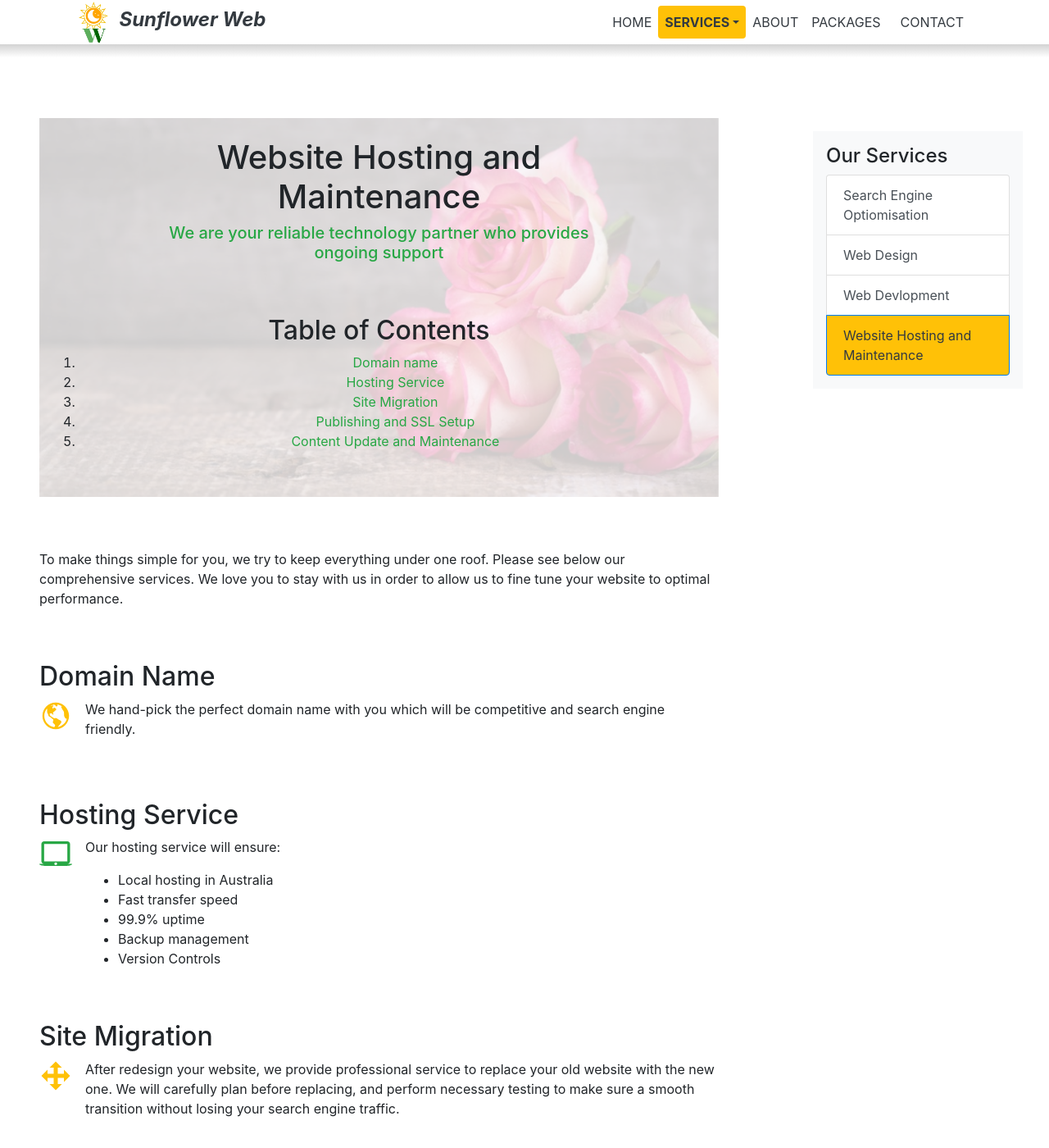
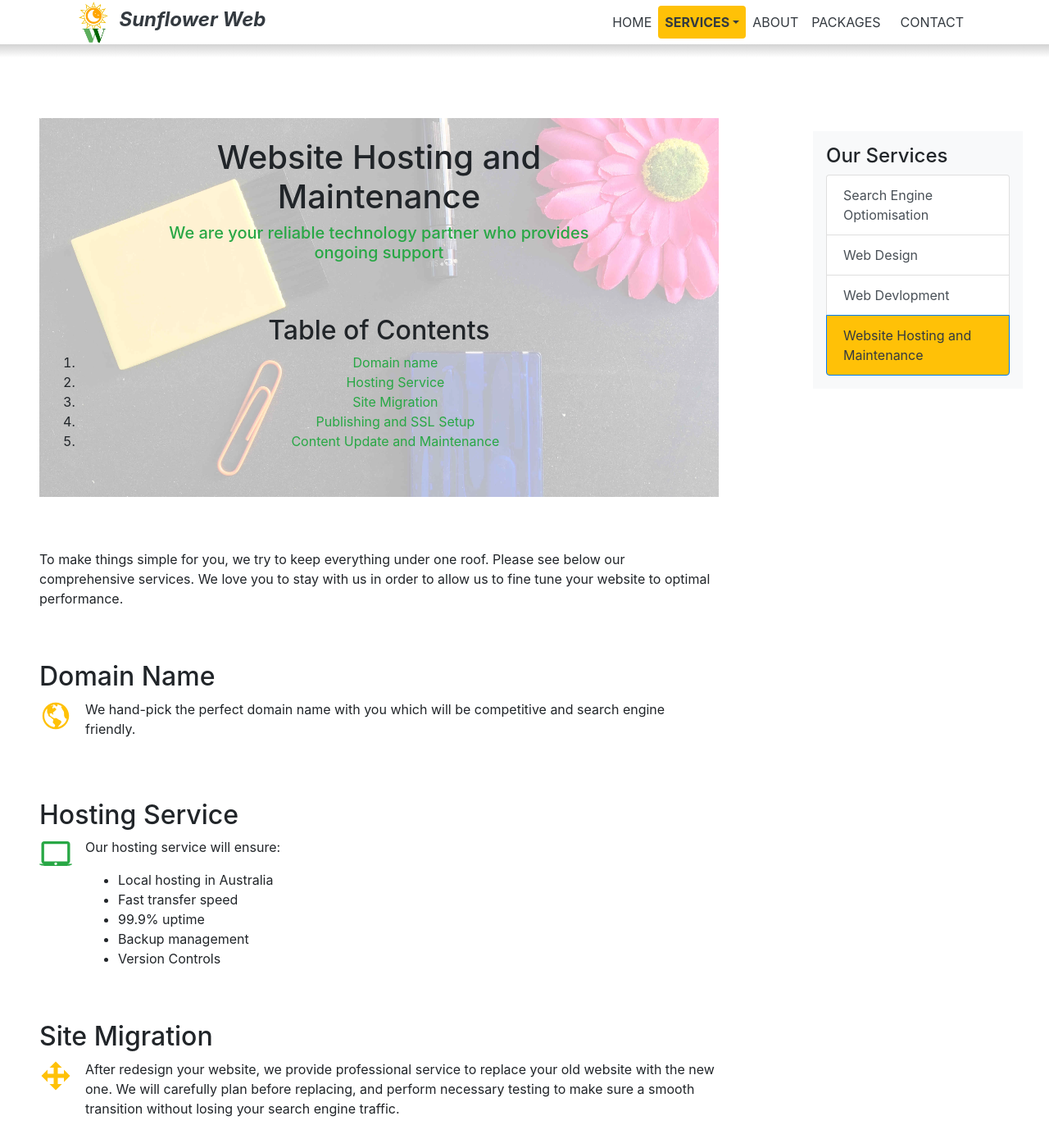
Before and after one commit to SelinaChen07/sunflowerweb, a Jekyll site: the page built from website-hosting-and-maintenance.html, in a window 1280 px wide and 1400 px high. Shown: the whole window at 82% size. Built offline with Jekyll 4.4.1, drawn with Linux system fonts in a browser that asks for light colours; nearby versions of some CDN libraries.

Commit message:
Finish service v3.0

```diff
--- a/_layouts/wrapper.html
+++ b/_layouts/wrapper.html
@@ -43,6 +43,16 @@
   </head>
 
   <body>
+    <!-- SDK for facebook lik button -->
+  	<div id="fb-root"></div>
+    <script>(function(d, s, id) {
+      var js, fjs = d.getElementsByTagName(s)[0];
+      if (d.getElementById(id)) return;
+      js = d.createElement(s); js.id = id;
+      js.src = 'https://connect.facebook.net/en_US/sdk.js#xfbml=1&version=v3.1';
+      fjs.parentNode.insertBefore(js, fjs);
+    }(document, 'script', 'facebook-jssdk'));</script>
+    <!-- SDK for facebook lik button -->
 
     {% include header.html %}
 
--- a/assets/javascript/sitewide.js
+++ b/assets/javascript/sitewide.js
@@ -1,3 +1,8 @@
+
+//print button
+function printFunction() {
+    window.print();
+}
 
 $(document).ready(function(){
 
@@ -9,6 +14,7 @@
 			event.preventDefault();
 		});
 	}
+
 
 	//stick footer to the bottom of window if the content is too short(it won't work if define body height 100%)
 	//if($('body').height() < window.innerHeight){
--- a/css/application.css
+++ b/css/application.css
@@ -47,6 +47,26 @@
 
 }
 
+.social_media_button{
+  height: 20px;
+  width: auto;
+}
+
+.email_print_button{
+  height: 22px;
+  background-color: #007bff;
+  color: white;
+  display: inline-block;
+  text-align: center;
+  white-space: no-wrap;
+  vertical-align: middle;
+  padding: 1px;
+  padding-left: 10px;
+  padding-right: 10px;
+  font-size: 11px;
+  font-weight: bold;
+}
+
 .font_size_2{
   font-size: 2em;
 }
@@ -58,7 +78,7 @@
 
 .h_1{
   height: 1em;
-  width: 100%;
+  width: auto;
 }
 
 .h_2{
@@ -233,12 +253,12 @@
     width: 100%;
     height: 100%;
     z-index: -1;
-    opacity: 0.2;
+    opacity: 0.3;
 
-    background-image: url("{{"/assets/images/big_20180908b.jpg"|relative_url}}");
+    background-image: url("{{"/assets/images/webdesign.jpg"|relative_url}}");
 
     /* Center and scale the image nicely */
-    background-position: right;
+    background-position: center;
     background-repeat: no-repeat;
     background-size: cover;
 }
@@ -256,7 +276,7 @@
     height: 100%;
     z-index: -1;
     opacity: 0.2;
-    background-image: url("{{"/assets/images/big_20180729b.jpg"|relative_url}}");
+    background-image: url("{{"/assets/images/webdev.jpg"|relative_url}}");
 
     /* Center and scale the image nicely */
     background-position: center;
@@ -274,8 +294,8 @@
     width: 100%;
     height: 100%;
     z-index: -1;
-    opacity: 0.2;
-    background-image: url("{{"/assets/images/big_20180815b.jpg"|relative_url}}");
+    opacity: 0.3;
+    background-image: url("{{"/assets/images/tools.jpg"|relative_url}}");
 
     /* Center and scale the image nicely */
     background-position: center;
--- a/website-hosting-and-maintenance.html
+++ b/website-hosting-and-maintenance.html
@@ -83,7 +83,7 @@
   </div>
 </section>
 
-<section id="maintenance" class="pt_space">
+<section id="maintenance" class="pt_space mb-4">
   <h2>Content Update and Maintenance</h2>
   <div class="d-flex flex-row">
     <h1 class="text-warning pr-3"><ion-icon name="build" class="text-warning"></ion-icon></h1>
@@ -104,3 +104,12 @@
   <!--
   <p class="mb-0 pb-0">Please check from <a href="{{"/packages" | relative_url }}" class="text-success">Our Packages</a> for more information on price.</p>-->
 </section>
+
+<div>
+  <div class="fb-like" data-href="https://sunflowerweb.com.au{{page.permalink}}" data-layout="button" data-action="like" data-size="small" data-show-faces="false" data-share="true"></div>
+  <a href="https://www.linkedin.com/shareArticle?mini=true&url=https%3A//www.sunflowerweb.com.au{{page.permalink}}&title=&summary=&source=" target="_blank">
+    <img src="{{"/assets/images/linkedin-share.png" | relative_url }}" alt="Linkedin Share Button" class="social_media_button">
+  </a>
+  <button href="mailto:?&subject=Search Engine Optimisation Service Guide - Sunflower Web&body=https%3A//www.sunflowerweb.com.au{{page.permalink}}" class="email_print_button" target="_blank">Email</button>
+  <button onclick="printFunction()" class="email_print_button">Print this page</button>
+</div>
```
Also changed, not shown: search-engine-optiomisation-seo-service-guide.html (+10 -1 lines), web-design.html (+10 -1 lines), web-development.html (+10 -1 lines), assets/images/higher-ranking.png, assets/images/leaves.jpg (added), assets/images/linkedin-share.png (added), assets/images/story-book.png (added), assets/images/tools.jpg (added), assets/images/webdesign.jpg (added), assets/images/webdev.jpg (added), 1 other file.
